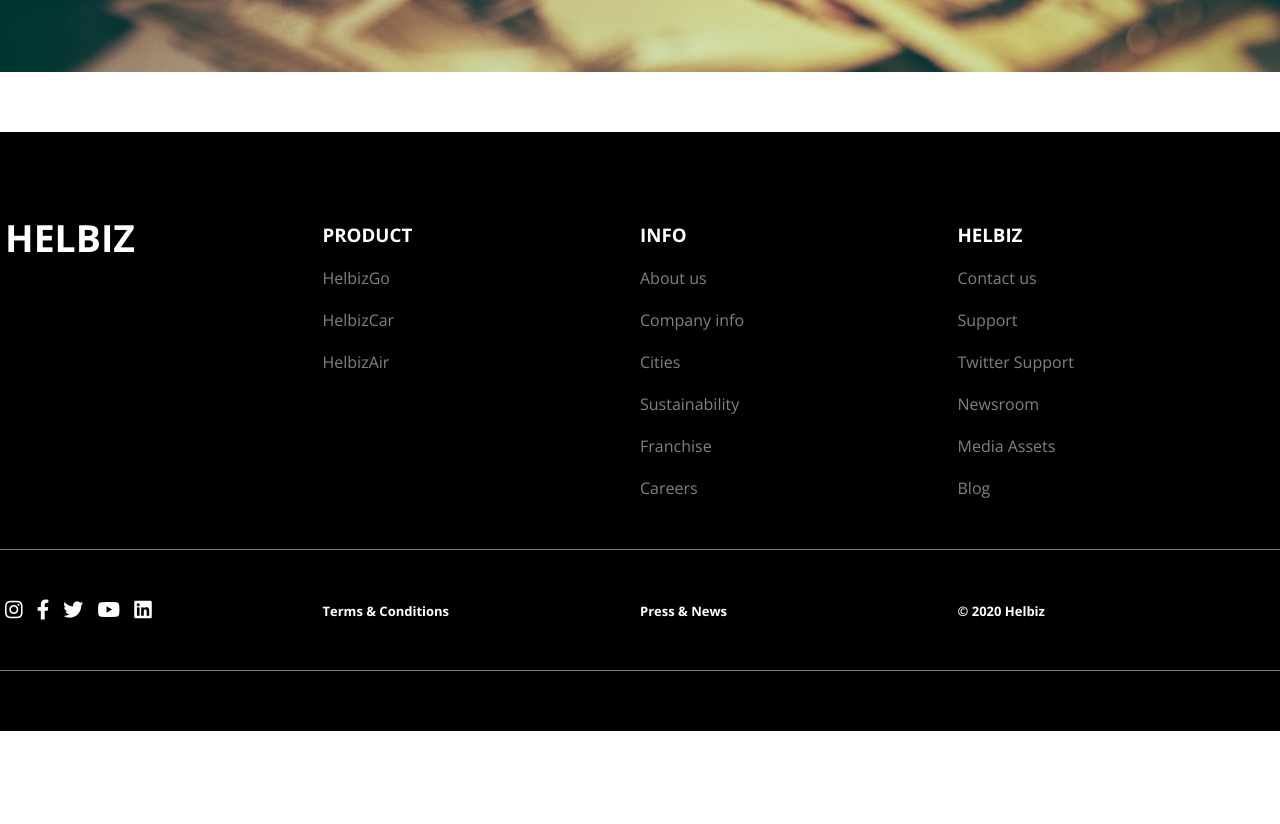
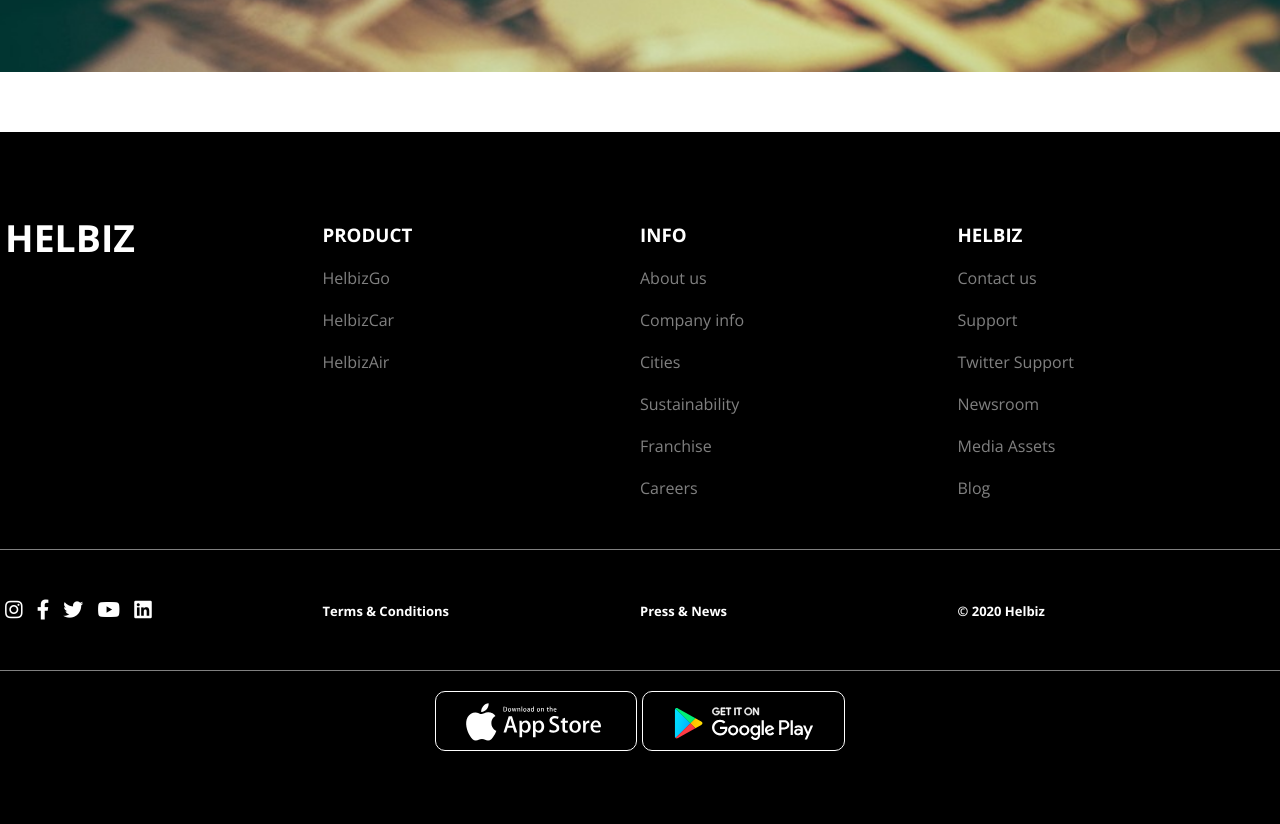
Before and after one commit to alessandro-lo-presti/html-css-helbiz, a plain HTML site: page index.html in a window 1280 px wide. Shown: the part 3422-4246 px from the top of the page. Before the commit the page ends 4153 px from the top, so only its background shows below. Drawn offline with nearby package versions, Linux system fonts and the light colour scheme.

Commit message:
footer-bottom final look

```diff
--- a/css/style.css
+++ b/css/style.css
@@ -309,6 +309,25 @@ footer a {
   font-size: 20px;
 }
 
+/* footer-bottom */
+.footer-bottom {
+  height: 150px;
+}
+
+.footer-bottom div {
+  line-height: 100px;
+}
+
+.footer-bottom a {
+  padding: 18px;
+  border: 1px solid white;
+  border-radius: 10px;
+}
+
+.footer-bottom img {
+  vertical-align: middle;
+}
+
 
 /* media-query */
 @media screen and (max-width: 992px) {
--- a/index.html
+++ b/index.html
@@ -237,11 +237,11 @@
             </ul>
           </div>
 
-          </div>
+        </div>
       </div>
-    <!-- / footer-top -->
+      <!-- / footer-top -->
 
-
+      <!-- footer-middle -->
       <div class="footer-middle row">
         <div class="container">
 
@@ -267,6 +267,16 @@
 
         </div>
       </div>
+      <!-- / footer-middle -->
+
+      <!-- footer-bottom -->
+      <div class="footer-bottom text-center">
+        <div>
+          <a href="#"><img src="img/app-store-badge.svg" alt="apple"></a>
+          <a href="#"><img src="img/google-play-badge.svg" alt="apple"></a>
+        </div>
+      </div>
+      <!-- / footer-bottom -->
 
     </footer>
     <!-- / footer -->
```
